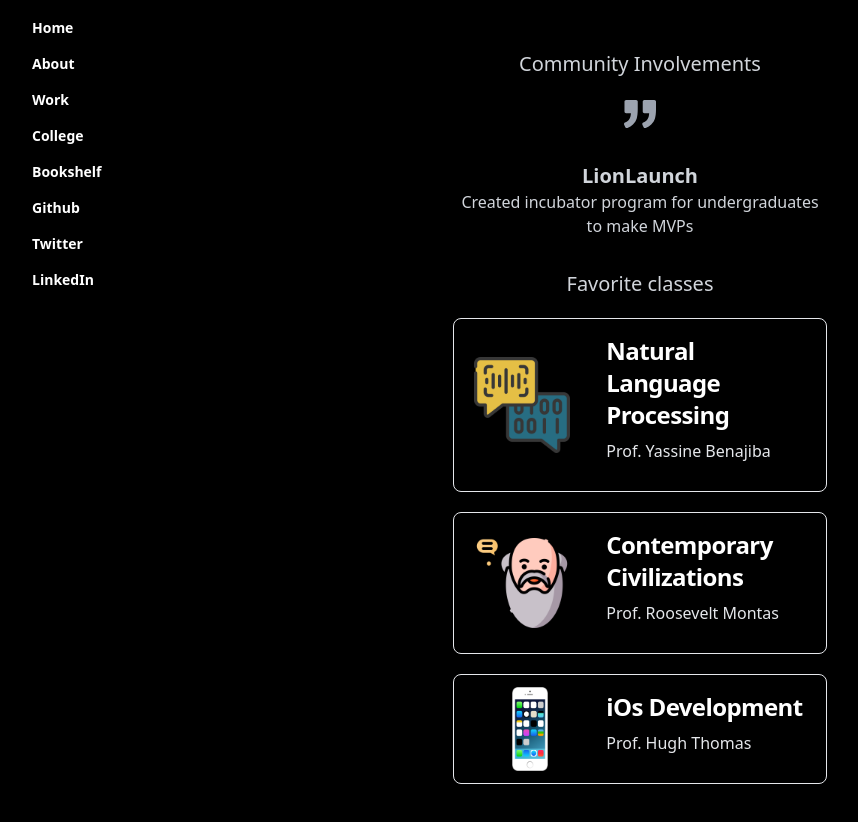
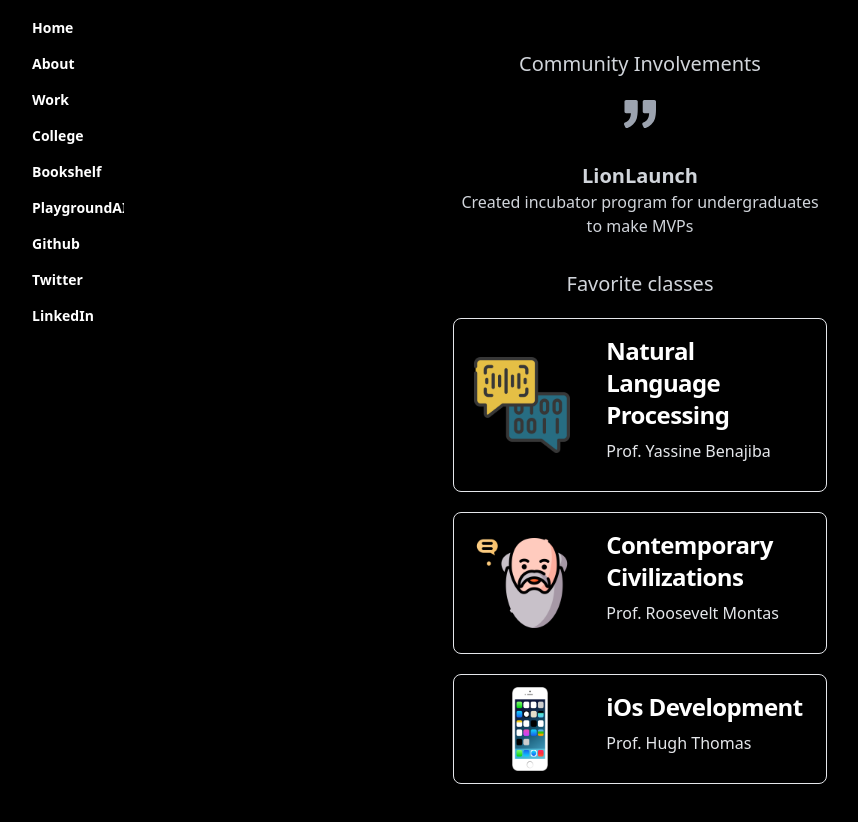
Before and after one commit to sergionahas/personal_website, a plain HTML site: page college.html in a window 1280 px wide. Shown: the part 46-868 px from the top of the page, without its empty margins (0-858 px from the left). Drawn offline with Linux system fonts and the light colour scheme; a web font is replaced by a local one.

Commit message:
Update college.html

```diff
--- a/college.html
+++ b/college.html
@@ -22,6 +22,7 @@
                 <a class="block px-4 py-2 mt-2 text-sm text-white font-semibold bg-transparent rounded-lg dark-mode:bg-transparent dark-mode:hover:bg-gray-600 dark-mode:focus:bg-gray-600 dark-mode:focus:text-white dark-mode:hover:text-white dark-mode:text-gray-200 md:mt-0 hover:text-gray-900 focus:text-gray-900 hover:bg-gray-200 focus:bg-gray-200 focus:outline-none focus:shadow-outline" href="/work.html">Work</a>
                 <a class="block px-4 py-2 mt-2 text-sm text-white font-semibold bg-transparent rounded-lg dark-mode:bg-transparent dark-mode:hover:bg-gray-600 dark-mode:focus:bg-gray-600 dark-mode:focus:text-white dark-mode:hover:text-white dark-mode:text-gray-200 md:mt-0 hover:text-gray-900 focus:text-gray-900 hover:bg-gray-200 focus:bg-gray-200 focus:outline-none focus:shadow-outline" href="/college.html">College</a>
                 <a class="block px-4 py-2 mt-2 text-sm text-white font-semibold bg-transparent rounded-lg dark-mode:bg-transparent dark-mode:hover:bg-gray-600 dark-mode:focus:bg-gray-600 dark-mode:focus:text-white dark-mode:hover:text-white dark-mode:text-gray-200 md:mt-0 hover:text-gray-900 focus:text-gray-900 hover:bg-gray-200 focus:bg-gray-200 focus:outline-none focus:shadow-outline" href="/bookshelf.html">Bookshelf</a>
+                <a class="block px-4 py-2 mt-2 text-sm text-white font-semibold bg-transparent rounded-lg dark-mode:bg-transparent dark-mode:hover:bg-gray-600 dark-mode:focus:bg-gray-600 dark-mode:focus:text-white dark-mode:hover:text-white dark-mode:text-gray-200 md:mt-0 hover:text-gray-900 focus:text-gray-900 hover:bg-gray-200 focus:bg-gray-200 focus:outline-none focus:shadow-outline" href="https://www.sergionahas.com/playground">PlaygroundAI</a>
                 <a class="block px-4 py-2 mt-2 text-sm text-white font-semibold bg-transparent rounded-lg dark-mode:bg-transparent dark-mode:hover:bg-gray-600 dark-mode:focus:bg-gray-600 dark-mode:focus:text-white dark-mode:hover:text-white dark-mode:text-gray-200 md:mt-0 hover:text-gray-900 focus:text-gray-900 hover:bg-gray-200 focus:bg-gray-200 focus:outline-none focus:shadow-outline" href="https://github.com/sergionahas">Github</a>
                 <a class="block px-4 py-2 mt-2 text-sm text-white font-semibold bg-transparent rounded-lg dark-mode:bg-transparent dark-mode:hover:bg-gray-600 dark-mode:focus:bg-gray-600 dark-mode:focus:text-white dark-mode:hover:text-white dark-mode:text-gray-200 md:mt-0 hover:text-gray-900 focus:text-gray-900 hover:bg-gray-200 focus:bg-gray-200 focus:outline-none focus:shadow-outline" href="https://twitter.com/sergionahas_">Twitter</a>
                 <a class="block px-4 py-2 mt-2 text-sm text-white font-semibold bg-transparent rounded-lg dark-mode:bg-transparent dark-mode:hover:bg-gray-600 dark-mode:focus:bg-gray-600 dark-mode:focus:text-white dark-mode:hover:text-white dark-mode:text-gray-200 md:mt-0 hover:text-gray-900 focus:text-gray-900 hover:bg-gray-200 focus:bg-gray-200 focus:outline-none focus:shadow-outline" href="https://www.linkedin.com/in/sergionahas/">LinkedIn</a>
```
